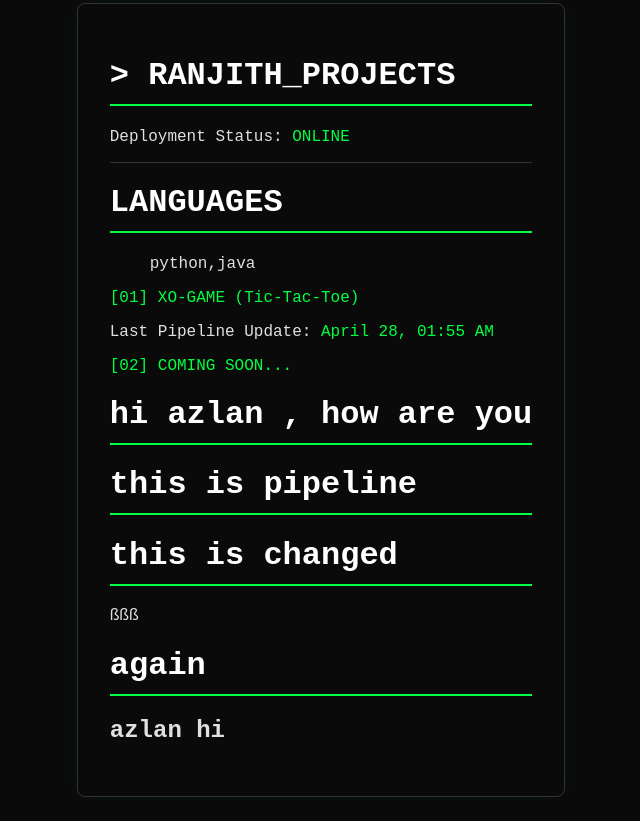
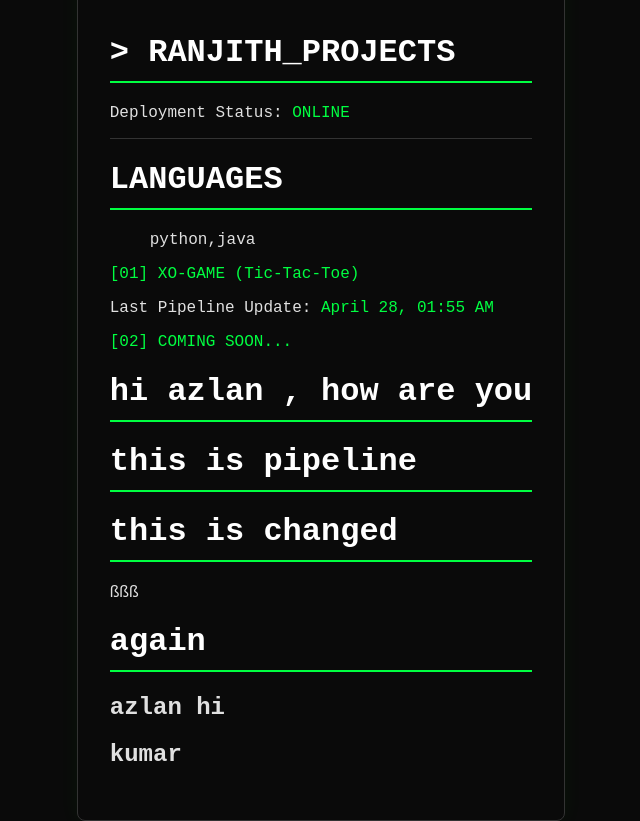
Before and after one commit to GumpiliRanjith/pipleline, a plain HTML site: page index.html in a window 1280 px wide. Shown: the whole page, without its empty margins (319-959 px from the left). Before the commit the page ends 800 px from the top, so only its background shows below. Drawn offline with Linux system fonts and the light colour scheme.

Commit message:
update the file

```diff
--- a/index.html
+++ b/index.html
@@ -27,6 +27,7 @@
          <h1> this is changed</h1>ßßß
          <h1>again</h1>
          <h2>azlan hi</h2>
+         <h2>kumar</h2>
         </div>
 </body>
 </html>
```
